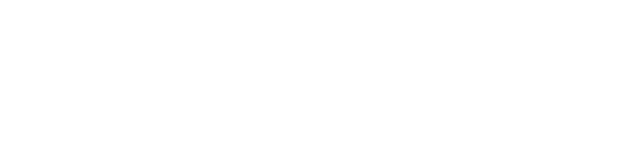
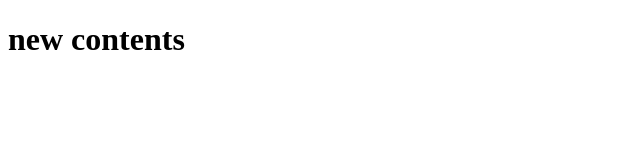
Before and after one commit to samyuenird/first-git, a plain HTML site: page index.html in a window 1280 px wide. Shown: the whole page, without its empty margins (0-640 px from the left). Drawn offline with Linux system fonts and the light colour scheme.

Commit message:
add new content

```diff
--- a/index.html
+++ b/index.html
@@ -6,6 +6,6 @@
     <title>Document</title>
 </head>
 <body>
-
+    <h1>new contents</h1>
 </body>
 </html>
```
